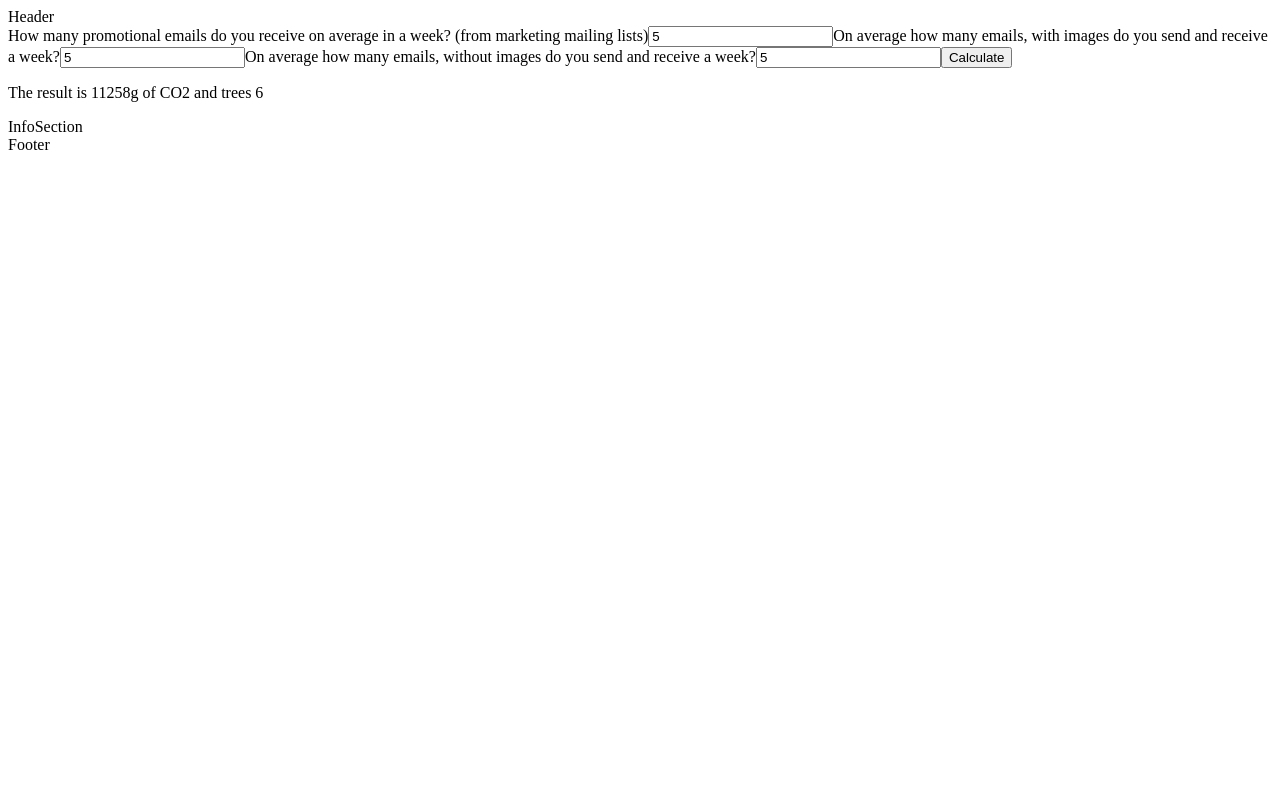
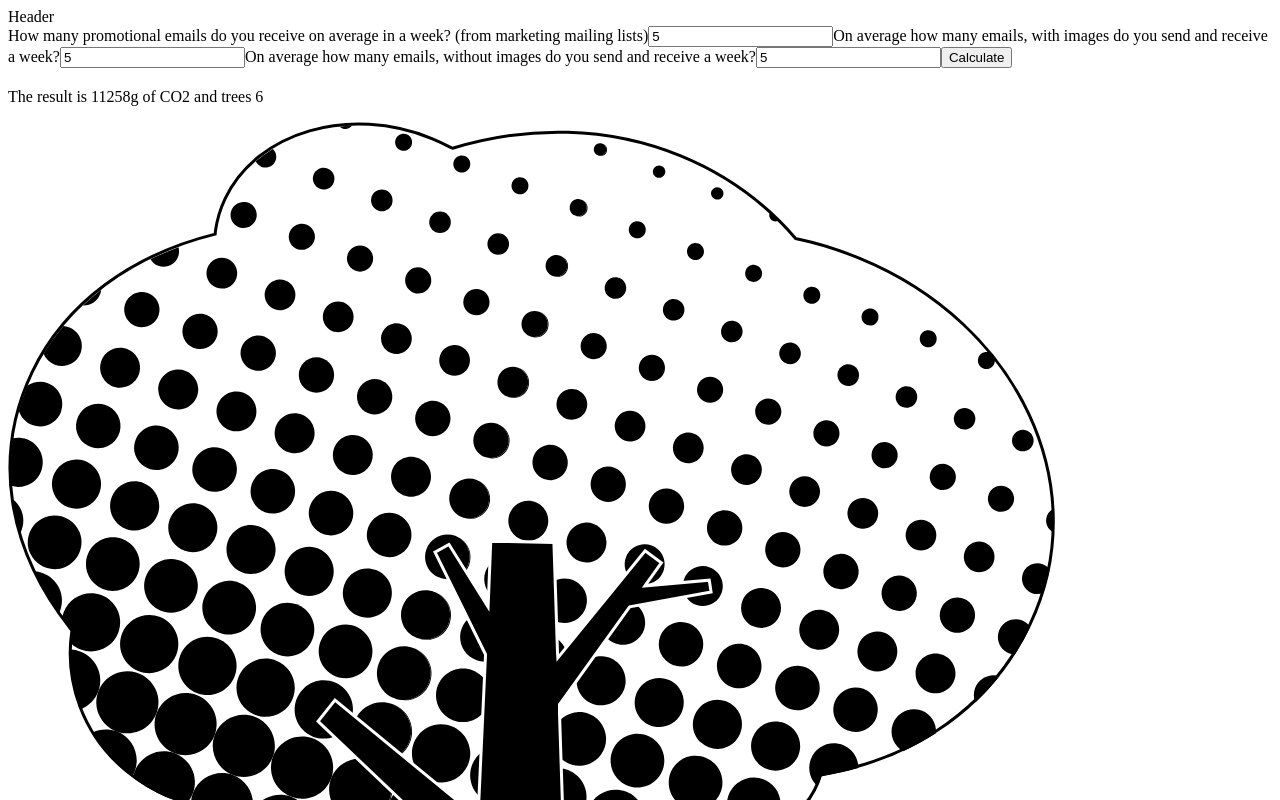
Before and after one commit to michalina-ok/react_final_project, a Next.js app: page / in a window 1280 px wide. Both pictures are taken after typing "5", "5", "5" into the empty fields and a click on the button "Calculate". Shown: the top 800 px of the page. Built offline with nearby package versions, Linux system fonts and the light colour scheme.

Commit message:
added trees component

```diff
--- a/components/Results.js
+++ b/components/Results.js
@@ -1,13 +1,14 @@
+import Trees from "./Trees";
+
 function Results(props) {
-  //const [result, setResult] = useState(false);
   console.log(props.inputs);
-const trees = Math.round(props.inputs / 2000);
+
   return (
     <>
 
       <section className="results">
       {!props.inputs &&  <h2>Hi hi try the calculator</h2>}
-        {props.inputs && <p>The result is {props.inputs}g of CO2 and trees {trees}</p>}
+        {props.inputs && <Trees inputs={props.inputs}  />}
       </section>
     </>
   );
--- /dev/null
+++ b/components/Trees.js
@@ -0,0 +1,14 @@
+
+
+function Trees(props) {
+    const trees = Math.round(props.inputs / 2000);
+  return (
+    <div className="trees">
+        <h2></h2>
+        <p>The result is {props.inputs}g of CO2 and trees {trees}</p>
+        <img src="/tree.svg"></img>
+        </div>
+  )
+}
+
+export default Trees
--- a/styles/styles.scss
+++ b/styles/styles.scss
@@ -45,3 +45,8 @@ section.text {
 footer {
 
 }
+.trees {
+  img{
+  width: 20%;
+  }
+}
```
Also changed, not shown: components/message.png (deleted), public/tree.svg (added).
